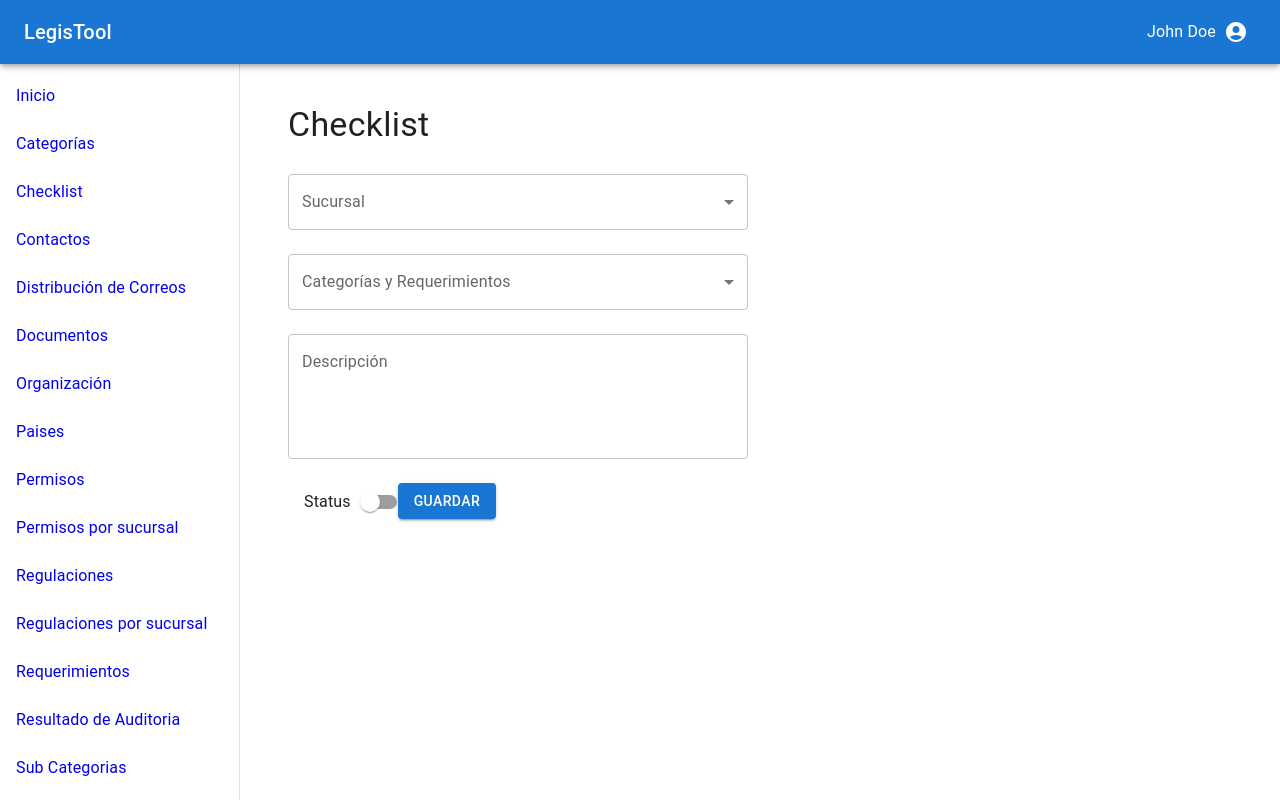
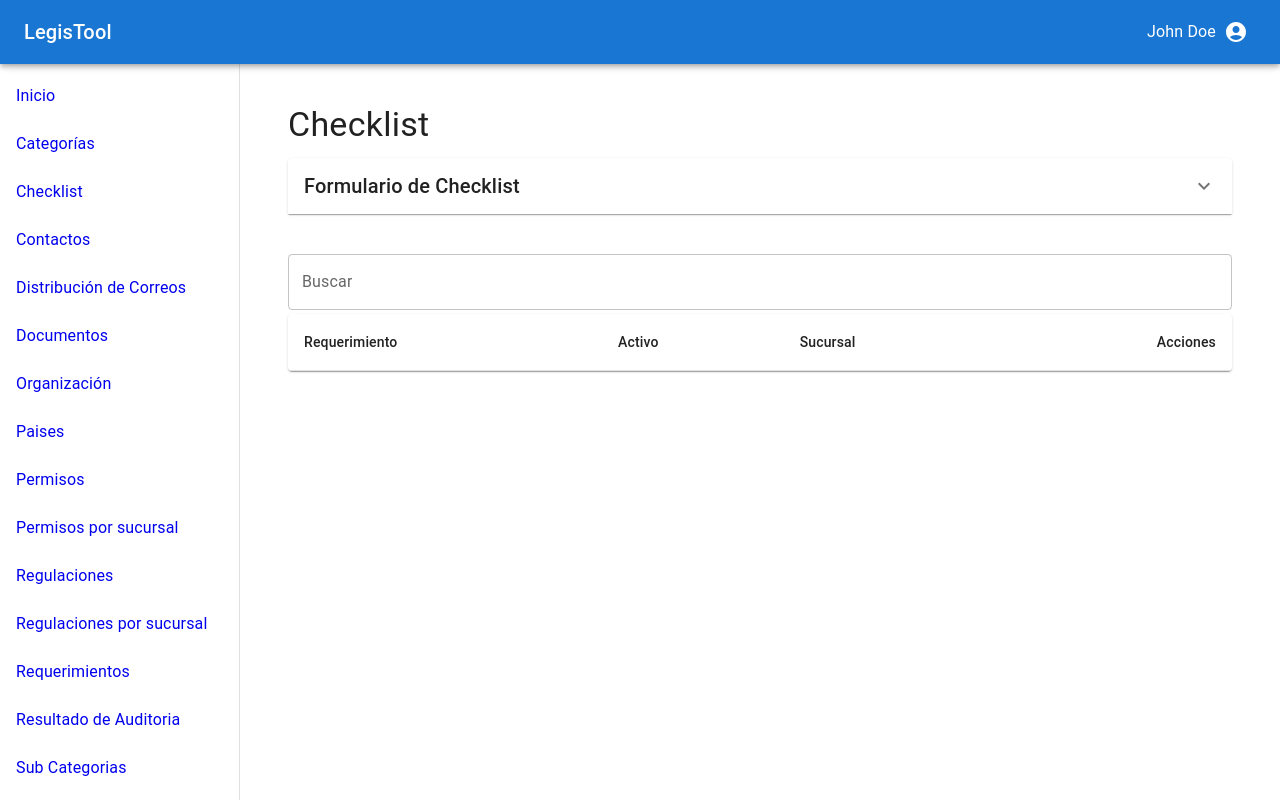
Before and after one commit to Danilord/legistool, a React (Create React App) app: page /checklist in a window 1280 px wide. Built offline with nearby package versions, Linux system fonts and the light colour scheme.

Commit message:
fix: Checklist y update: Contactos

```diff
--- a/src/pages/Checklist.js
+++ b/src/pages/Checklist.js
@@ -1,57 +1,169 @@
 import React, { useState } from 'react';
 import {
   Container,
-  TextField,
   Button,
   Typography,
+  Table,
+  TableBody,
+  TableCell,
+  TableContainer,
+  TableHead,
+  TableRow,
+  IconButton,
+  Paper,
+  Switch,
+  FormControlLabel,
   Grid,
-  FormControl,
-  InputLabel,
-  Select,
-  MenuItem,
-  ListSubheader,
-  Switch,
-  FormControlLabel
+  Accordion,
+  AccordionSummary,
+  AccordionDetails,
+  TextField,
 } from '@mui/material';
-import GroupedSelect from '../components/GroupSelect'; // Asegúrate de que la ruta sea correcta
+import { Delete, Edit, FileCopy, ExpandMore } from '@mui/icons-material';
+import AutocompleteGrouped from '../components/AutocompleteGrouped';
 
 const Checklist = () => {
-  const [sucursalSeleccionada, setSucursalSeleccionada] = useState('');
-  const [descripcion, setDescripcion] = useState('');
-  const [status, setStatus] = useState(false);
+  const [requerimiento, setRequerimiento] = useState(null);
+  const [sucursal, setSucursal] = useState(null);
+  const [enabled, setEnabled] = useState(false);
+  const [checklists, setChecklists] = useState([]);
+  const [errorRequerimiento, setErrorRequerimiento] = useState('');
+  const [errorSucursal, setErrorSucursal] = useState('');
+  const [editandoId, setEditandoId] = useState(null);
+  const [searchQuery, setSearchQuery] = useState('');
 
-  // Datos locales para GroupedSelect
-  const categorias = [
-    { id: 1, nombre: 'Categoría 1' },
-    { id: 2, nombre: 'Categoría 2' },
+  const organizaciones = [
+    {
+      nombre: 'Organización 1',
+      elementos: ['Sucursal 1-1', 'Sucursal 1-2'],
+    },
+    {
+      nombre: 'Organización 2',
+      elementos: ['Sucursal 2-1', 'Sucursal 2-2'],
+    },
+    {
+      nombre: 'Organización 3',
+      elementos: ['Sucursal 3-1', 'Sucursal 3-2'],
+    },
   ];
 
   const requerimientos = [
-    { id: 1, categoriaId: 1, nombre: 'Requerimiento 1' },
-    { id: 2, categoriaId: 1, nombre: 'Requerimiento 2' },
-    { id: 3, categoriaId: 2, nombre: 'Requerimiento 3' },
-    { id: 4, categoriaId: 2, nombre: 'Requerimiento 4' },
+    {
+      nombre: 'Categoría 1',
+      elementos: ['Nombre del requerimiento Cat 1-1', 'Nombre del requerimiento Cat 1-2'],
+    },
+    {
+      nombre: 'Categoría 2',
+      elementos: ['Nombre del requerimiento Cat 2-1', 'Nombre del requerimiento Cat 2-2'],
+    },
+    {
+      nombre: 'Categoría 3',
+      elementos: ['Nombre del requerimiento Cat 3-1', 'Nombre del requerimiento Cat 3-2'],
+    },
   ];
-
-  const handleSucursalChange = (event) => {
-    setSucursalSeleccionada(event.target.value);
-  };
-
-  const handleCategoriaChange = (event) => {
-    // Aquí puedes agregar lógica para manejar el cambio en las categorías
-  };
-
-  const handleRequerimientoChange = (event) => {
-    // Aquí puedes agregar lógica para manejar el cambio en los requerimientos
-  };
-
-  const handleStatusChange = (event) => {
-    setStatus(event.target.checked);
-  };
 
   const handleSubmit = (event) => {
     event.preventDefault();
-    // Maneja el envío del formulario aquí
+
+    let valid = true;
+
+    if (!requerimiento) {
+      setErrorRequerimiento('Debe seleccionar un requerimiento');
+      valid = false;
+    } else {
+      setErrorRequerimiento('');
+    }
+
+    if (!sucursal) {
+      setErrorSucursal('Debe seleccionar una sucursal');
+      valid = false;
+    } else {
+      setErrorSucursal('');
+    }
+
+    if (!valid) {
+      return;
+    }
+
+    const nuevoChecklist = {
+      id: editandoId !== null ? editandoId : checklists.length + 1,
+      requerimiento: requerimiento?.elemento || '',
+      sucursal: sucursal?.elemento || '',
+      enabled,
+    };
+
+    if (editandoId !== null) {
+      const nuevosChecklists = checklists.map((checklist) =>
+        checklist.id === editandoId ? nuevoChecklist : checklist
+      );
+      setChecklists(nuevosChecklists);
+      setEditandoId(null);
+    } else {
+      setChecklists([...checklists, nuevoChecklist]);
+    }
+
+    setRequerimiento(null);
+    setSucursal(null);
+    setEnabled(false);
+    setErrorRequerimiento('');
+    setErrorSucursal('');
+  };
+
+  const handleDelete = (id) => {
+    setChecklists(checklists.filter((checklist) => checklist.id !== id));
+  };
+
+  const handleCopy = (checklist) => {
+    // Encuentra la organización correcta
+    const organizacionEncontrada = organizaciones.find(organizacion =>
+      organizacion.elementos.includes(checklist.sucursal)
+    );
+
+    // Encuentra el requerimiento correcto
+    const requerimientoEncontrado = requerimientos.find(requerimiento =>
+      requerimiento.elementos.includes(checklist.requerimiento)
+    );
+
+    // Actualiza los estados con los valores encontrados
+    setSucursal(organizacionEncontrada
+      ? { grupo: organizacionEncontrada, elemento: checklist.sucursal }
+      : null);
+
+    setRequerimiento(requerimientoEncontrado
+      ? { grupo: requerimientoEncontrado, elemento: checklist.requerimiento }
+      : null);
+
+    setEnabled(checklist.enabled);
+
+    // Se establece el id de edición a null para indicar que se está creando un nuevo checklist
+    setEditandoId(null);
+  };
+
+
+
+  const handleEdit = (id) => {
+    const checklistEdit = checklists.find((checklist) => checklist.id === id);
+
+    if (checklistEdit) {
+      const requerimientoEncontrado = requerimientos.find((requerimiento) =>
+        requerimiento.elementos.includes(checklistEdit.requerimiento)
+      );
+
+      const organizacionEncontrada = organizaciones.find((organizacion) =>
+        organizacion.elementos.includes(checklistEdit.sucursal)
+      );
+
+      setRequerimiento(requerimientoEncontrado
+        ? { grupo: requerimientoEncontrado, elemento: checklistEdit.requerimiento }
+        : null);
+
+      setSucursal(organizacionEncontrada
+        ? { grupo: organizacionEncontrada, elemento: checklistEdit.sucursal }
+        : null);
+
+      setEnabled(checklistEdit.enabled);
+      setEditandoId(id);
+    }
   };
 
   return (
@@ -59,62 +171,116 @@ const Checklist = () => {
       <Typography variant="h4" component="h1" gutterBottom>
         Checklist
       </Typography>
-      <Grid container spacing={3}>
+
+      <Accordion>
+        <AccordionSummary expandIcon={<ExpandMore />}>
+          <Typography variant="h6">Formulario de Checklist</Typography>
+        </AccordionSummary>
+        <AccordionDetails>
+          <form onSubmit={handleSubmit}>
+            <Grid container spacing={2}>
               <Grid item xs={12} md={6}>
-          <form onSubmit={handleSubmit}>
-            <FormControl fullWidth margin="normal">
-              <InputLabel id="select-sucursal-label">Sucursal</InputLabel>
-              <Select
-                label="Sucursal"
-                labelId="select-sucursal-label"
-                id="select-sucursal"
-                value={sucursalSeleccionada}
-                onChange={handleSucursalChange}
-                variant="outlined"
-              >
-                <MenuItem value=""><em>None</em></MenuItem>
-                <MenuItem value="Sucursal 1">Sucursal 1</MenuItem>
-                <MenuItem value="Sucursal 2">Sucursal 2</MenuItem>
-              </Select>
-            </FormControl>
-
-            <FormControl fullWidth margin="normal">
-              <GroupedSelect
-                categorias={categorias}
-                requerimientos={requerimientos}
-                onCategoriaChange={handleCategoriaChange}
-                onRequerimientoChange={handleRequerimientoChange}
+                <AutocompleteGrouped
+                  grupos={requerimientos}
+                  getGrupoLabel={(requerimiento) => requerimiento?.nombre || ''}
+                  getElementos={(requerimiento) => requerimiento?.elementos || []}
+                  getElementoLabel={(elemento) => elemento || ''}
+                  value={requerimiento}
+                  onChange={(event, newValue) => setRequerimiento(newValue)}
+                  label="Requerimiento"
+                  error={!!errorRequerimiento}
+                  helperText={errorRequerimiento}
+                  margin="dense"
                 />
-            </FormControl>
-
-            <TextField
-              label="Descripción"
-              variant="outlined"
-              fullWidth
-              value={descripcion}
-              onChange={(e) => setDescripcion(e.target.value)}
-              margin="normal"
-              multiline
-              rows={4}
-            />
-
                 <FormControlLabel
                   control={
                     <Switch
-                  checked={status}
-                  onChange={handleStatusChange}
-                  color="primary"
+                      checked={enabled}
+                      onChange={(e) => setEnabled(e.target.checked)}
                     />
                   }
-              label="Status"
-              labelPlacement="start"
+                  label="Activo"
+                  style={{ marginTop: '1em', marginLeft: '1em' }}
+                />
+              </Grid>
+              <Grid item xs={12} md={6}>
+                <AutocompleteGrouped
+                  grupos={organizaciones}
+                  getGrupoLabel={(organizacion) => organizacion?.nombre || ''}
+                  getElementos={(organizacion) => organizacion?.elementos || []}
+                  getElementoLabel={(sucursal) => sucursal || ''}
+                  value={sucursal}
+                  onChange={(event, newValue) => setSucursal(newValue)}
+                  label="Sucursal"
+                  error={!!errorSucursal}
+                  helperText={errorSucursal}
+                  margin="dense"
+                />
+                <div style={{ display: 'flex', justifyContent: 'flex-end' }}>
+                  <Button
+                    type="submit"
+                    variant="contained"
+                    color="primary"
                     style={{ marginTop: '1em' }}
+                  >
+                    {editandoId !== null ? 'Guardar cambios' : 'Agregar'}
+                  </Button>
+                </div>
+              </Grid>
+            </Grid>
+          </form>
+        </AccordionDetails>
+      </Accordion>
+
+      <Grid container spacing={2} style={{ marginTop: '1em' }}>
+        <Grid item xs={12}>
+          <TextField
+            label="Buscar"
+            variant="outlined"
+            fullWidth
+            value={searchQuery}
+            onChange={(e) => setSearchQuery(e.target.value)}
+            margin="dense"
           />
-
-            <Button type="submit" variant="contained" color="primary" style={{ marginTop: '1em' }}>
-              Guardar
-            </Button>
-          </form>
+          <TableContainer component={Paper}>
+            <Table>
+              <TableHead>
+                <TableRow>
+                  <TableCell>Requerimiento</TableCell>
+                  <TableCell>Activo</TableCell>
+                  <TableCell>Sucursal</TableCell>
+                  <TableCell align="right">Acciones</TableCell>
+                </TableRow>
+              </TableHead>
+              <TableBody>
+                {checklists
+                  .filter((checklist) =>
+                    checklist.requerimiento.toLowerCase().includes(searchQuery.toLowerCase()) ||
+                    checklist.sucursal.toLowerCase().includes(searchQuery.toLowerCase())
+                  )
+                  .map((checklist) => (
+                    <TableRow key={checklist.id}>
+                      <TableCell component="th" scope="row">
+                        {checklist.requerimiento}
+                      </TableCell>
+                      <TableCell>{checklist.enabled ? 'Sí' : 'No'}</TableCell>
+                      <TableCell>{checklist.sucursal}</TableCell>
+                      <TableCell align="right">
+                        <IconButton onClick={() => handleEdit(checklist.id)}>
+                          <Edit />
+                        </IconButton>
+                        <IconButton onClick={() => handleCopy(checklist)}>
+                          <FileCopy />
+                        </IconButton>
+                        <IconButton onClick={() => handleDelete(checklist.id)}>
+                          <Delete />
+                        </IconButton>
+                      </TableCell>
+                    </TableRow>
+                  ))}
+              </TableBody>
+            </Table>
+          </TableContainer>
         </Grid>
       </Grid>
     </Container>
```
Also changed, not shown: src/components/AutocompleteGrouped.js (+42 -13 lines), src/pages/Contactos.js (+64 -6 lines). Lines whose indentation alone changed are shown as unchanged.
